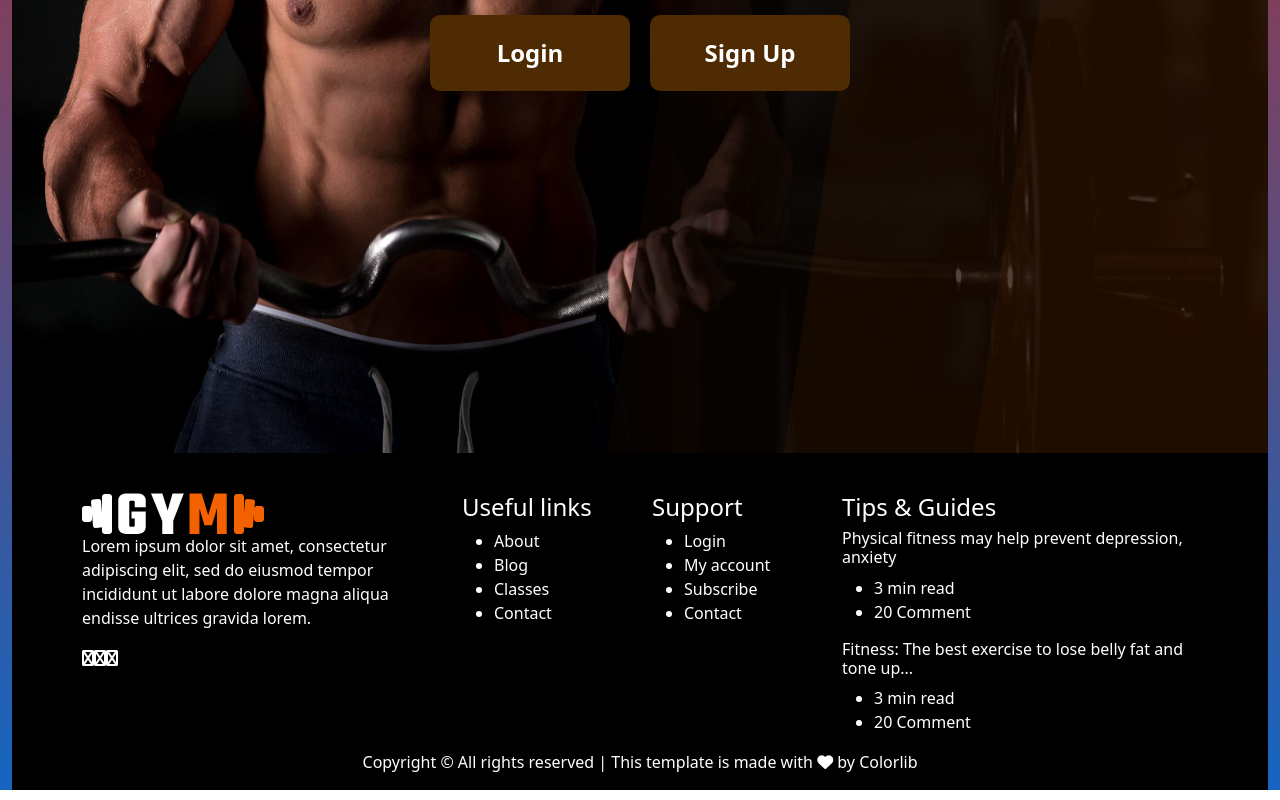
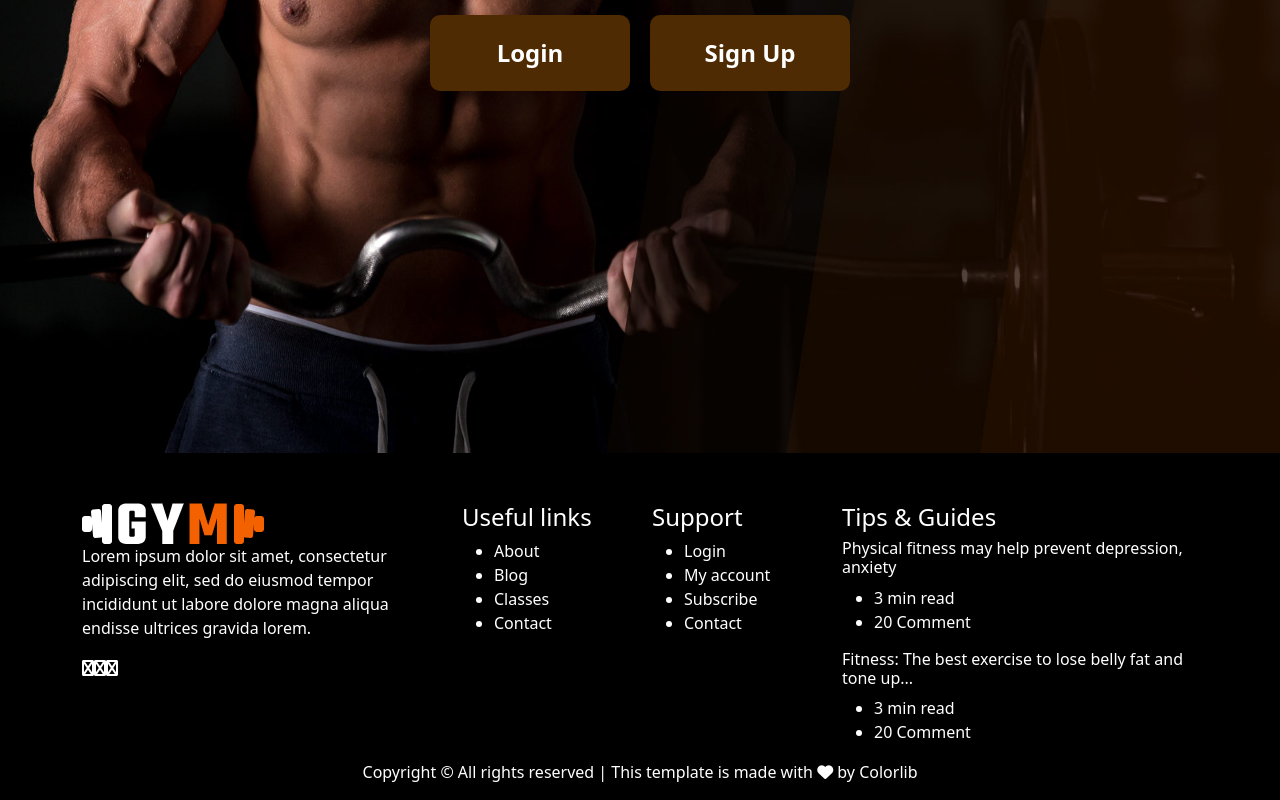
Before and after one commit to bcsf19a010/FYP, a React (Create React App) app in the folder frontend/: page / in a window 1280 px wide. Shown: the part 431-1231 px from the top of the page. Built offline with nearby package versions, Linux system fonts and the light colour scheme.

Commit message:
changes made and work done for components width

```diff
--- a/frontend/src/App.js
+++ b/frontend/src/App.js
@@ -17,7 +17,7 @@ function App() {
   const [bgclr, setbgclr] = useState("white");
   //const user = JSON.parse(localStorage.getItem("user"));
   return (
-    <div className="App container-fluid" style={{ backgroundColor: bgclr }}>
+    <div className="App" style={{ backgroundColor: bgclr }}>
       <BrowserRouter>
         <Routes>
           {/* <Route
--- a/frontend/src/Components/Home/Home.css
+++ b/frontend/src/Components/Home/Home.css
@@ -1,3 +1,4 @@
+
 
 .Button {
     display: inline-block;
--- a/frontend/src/Components/footer.css
+++ b/frontend/src/Components/footer.css
@@ -1,4 +1,12 @@
+.footer{
+    background-color: black;
+    color: white;
+    padding-top: 50px;
+    width: 100%;
+    max-width: 100%;
+}
 .footer-section a{
     color:white;
     text-decoration: none;
+    width:100%;
 }
--- a/frontend/src/Components/footer.js
+++ b/frontend/src/Components/footer.js
@@ -5,9 +5,7 @@ import './footer.css';
 
 export default function Footer() {
   return (
-    <div
-      style={{ backgroundColor: "black", color: "white", paddingTop: "40px"}}
-    >
+    <div className="footer container-fluid" >
       <section className="footer-section">
         <div className="container">
           <div className="row">
--- a/frontend/src/app.css
+++ b/frontend/src/app.css
@@ -1,10 +1,5 @@
-html
-,body
+.App
 {
     width: 100%;
+    background-image: linear-gradient( #b92b27, #1565c0);
 }
-.App
-{
-    background-image: linear-gradient( #b92b27, #1565c0);
-    width :100%;
-}
```
